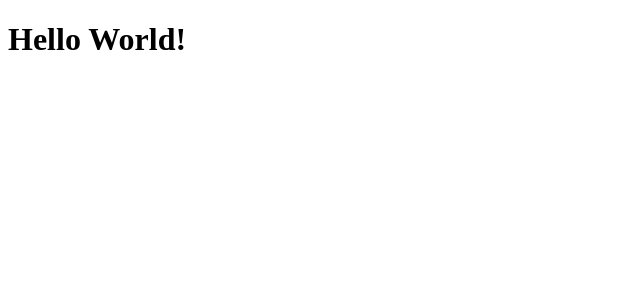
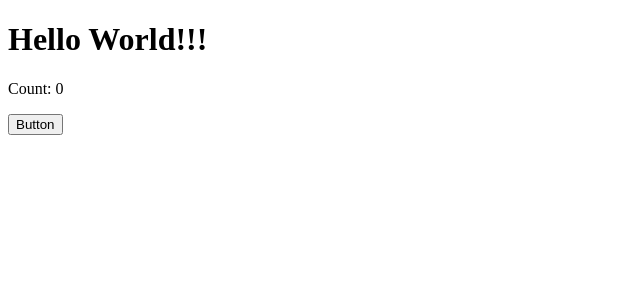
Before and after one commit to pedrodurek/webpack-examples, a React app in the folder app1/: page / in a window 1280 px wide. Shown: the top 300 px of the page, without its empty margins (0-640 px from the left). Built offline with nearby package versions, Linux system fonts and the light colour scheme.

Commit message:
Update example

```diff
--- a/app1/src/index.tsx
+++ b/app1/src/index.tsx
@@ -1,10 +1,15 @@
-import { FC } from 'react';
+import { FC, useState } from 'react';
 import ReactDOM from 'react-dom';
 
-const App: FC = () => (
-  <div>
-    <h1>Hello World!</h1>
-  </div>
-);
+const App: FC = () => {
+  const [count, setCount] = useState(0);
+  return (
+    <div>
+      <h1>Hello World!!!</h1>
+      <p>Count: {count}</p>
+      <button onClick={() => setCount((prev) => prev + 1)}>Button</button>
+    </div>
+  );
+};
 
 ReactDOM.render(<App />, document.getElementById('app'));
```
